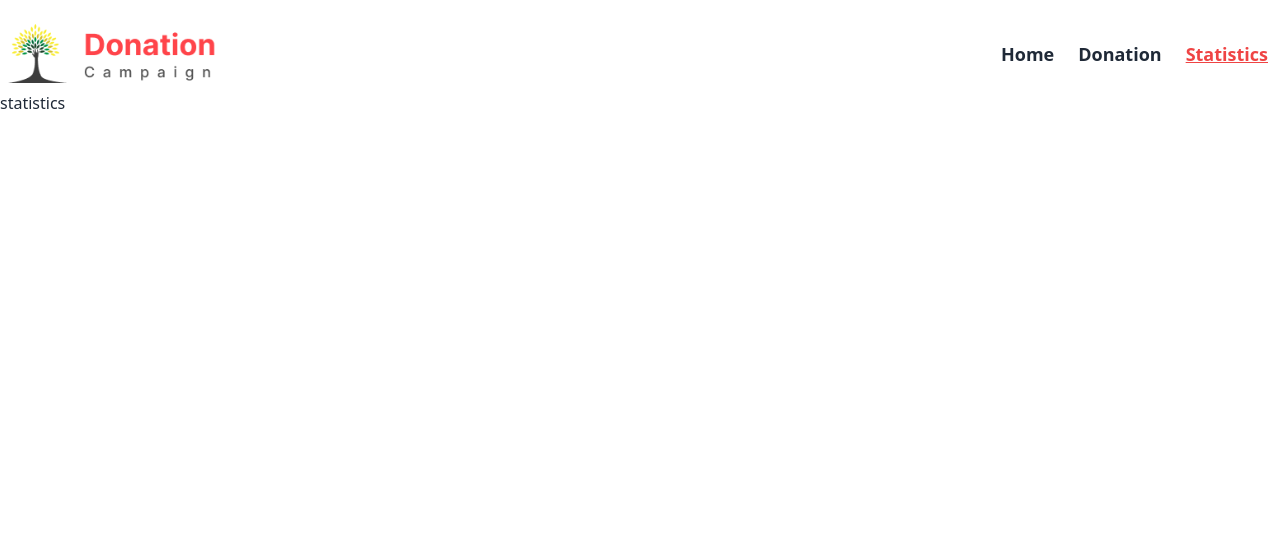
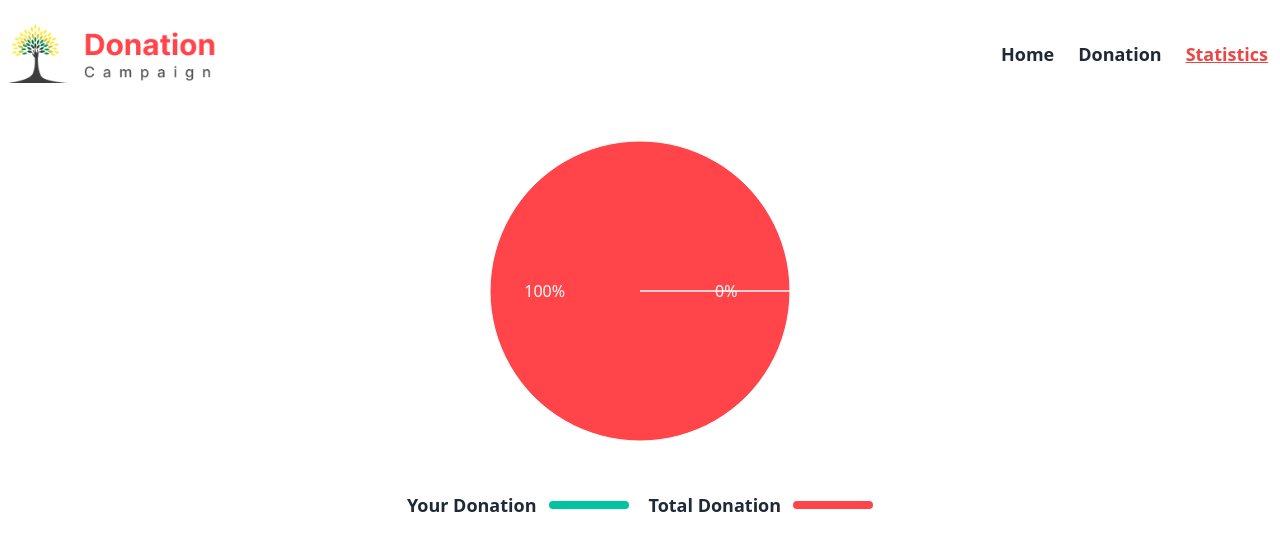
Before and after one commit to SilentNirab/a8-donation-campaign, a React (Vite) app: page /statistics in a window 1280 px wide. Shown: the top 550 px of the page. Built offline with nearby package versions, Linux system fonts and the light colour scheme.

Commit message:
pie chart added

```diff
--- a/package.json
+++ b/package.json
@@ -17,6 +17,7 @@
     "react-dom": "^18.2.0",
     "react-router-dom": "^6.16.0",
     "react-toastify": "^9.1.3",
+    "recharts": "^2.8.0",
     "sort-by": "^1.2.0"
   },
   "devDependencies": {
--- a/src/components/Donation/Donation.jsx
+++ b/src/components/Donation/Donation.jsx
@@ -5,7 +5,7 @@ import Donationcard from "../Conationcards/Donationcard";
 const Donation = () => {
     const donations = useLoaderData();
     const [appliedDonates, setAppliedDonet] = useState([]);
-    const [seeAll, setSeeAll] = useState(true);
+    const [seeAll, setSeeAll] = useState(false);
 
     useEffect(() => {
         const getId = getStoredDonataion();
--- a/src/components/Statistics/Statistics.jsx
+++ b/src/components/Statistics/Statistics.jsx
@@ -1,7 +1,73 @@
+import { useEffect, useState } from 'react';
+import { useLoaderData } from 'react-router-dom';
+import { PieChart, Pie, Cell } from 'recharts';
+import { getStoredDonataion } from '../Utiliti/localstorage';
+
 const Statistics = () => {
+    const donations = useLoaderData();
+    const [appliedDonates, setAppliedDonet] = useState([]);
+
+    useEffect(() => {
+        const getId = getStoredDonataion();
+        if (donations.length > 0) {
+            const donationItems = [];
+            for (const ID of getId) {
+                const donation = donations.find(donate => donate.ID == ID);
+                donationItems.push(donation);
+            }
+            setAppliedDonet(donationItems)
+        }
+    }, [donations])
+
+    const yourDonation = appliedDonates.length;
+    const totalrDonation = donations.length;
+    const data = [
+        { name: 'Total Donation', value: totalrDonation },
+        { name: 'Your Donation', value: yourDonation },
+    ];
+    const COLORS = ['#FF444A', '#00C49F'];
+    const RADIAN = Math.PI / 180;
+    const renderCustomizedLabel = ({ cx, cy, midAngle, innerRadius, outerRadius, percent }) => {
+        const radius = innerRadius + (outerRadius - innerRadius) * 0.5;
+        const x = cx + radius * Math.cos(-midAngle * RADIAN);
+        const y = cy + radius * Math.sin(-midAngle * RADIAN);
+
+        return (
+            <text x={x} y={y} fill="white" textAnchor={x > cx ? 'start' : 'end'} dominantBaseline="central">
+                {`${(percent * 100).toFixed(0)}%`}
+            </text>
+        );
+    };
     return (
-        <div>
-            <h2>statistics</h2>
+        <div className='flex flex-col justify-center items-center'>
+            <div className="">
+                <PieChart width={400} height={400}>
+                    <Pie
+                        data={data}
+                        cx="50%"
+                        cy="50%"
+                        labelLine={false}
+                        label={renderCustomizedLabel}
+                        outerRadius={150}
+                        fill="#8884d8"
+                        dataKey="value"
+                    >
+                        {data.map((entry, index) => (
+                            <Cell key={`cell-${index}`} fill={COLORS[index % COLORS.length]} />
+                        ))}
+                    </Pie>
+                </PieChart>
+            </div>
+            <div className=" flex space-x-5">
+                <div className="flex justify-center items-center">
+                    <p className='text-lg font-semibold'>Your Donation</p>
+                    <div className='bg-[#00C49F] w-20 h-2 rounded-lg ml-3'></div>
+                </div>
+                <div className="flex justify-center items-center">
+                    <p className='text-lg font-semibold'>Total Donation</p>
+                    <div  className='bg-[#FF444A] w-20 h-2 rounded-lg ml-3'></div>
+                </div>
+            </div>
         </div>
     );
 };
--- a/src/main.jsx
+++ b/src/main.jsx
@@ -30,7 +30,8 @@ const router = createBrowserRouter([
     },
     {
       path:"/statistics",
-      element:<Statistics></Statistics>
+      element:<Statistics></Statistics>,
+      loader: () => fetch('/items.json')
     },
     {
       path:"/donationDetails/:ID",
```
Also changed, not shown: 1 other file (tests, documents, lock files or other folders).
